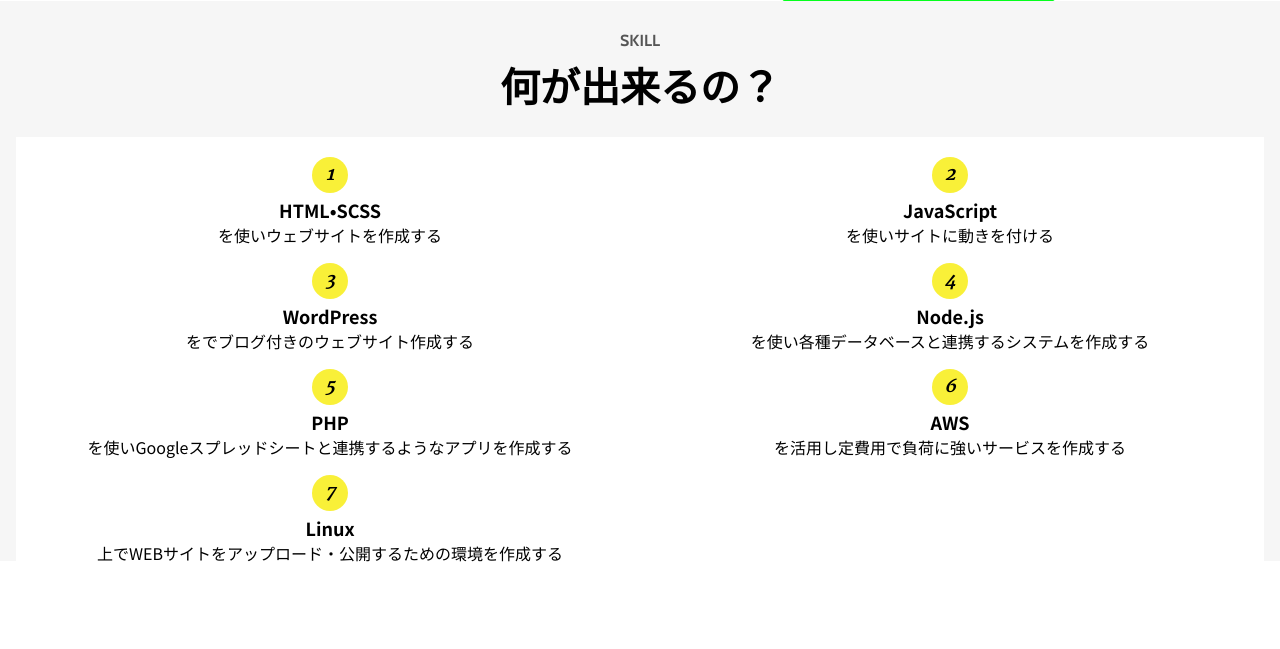
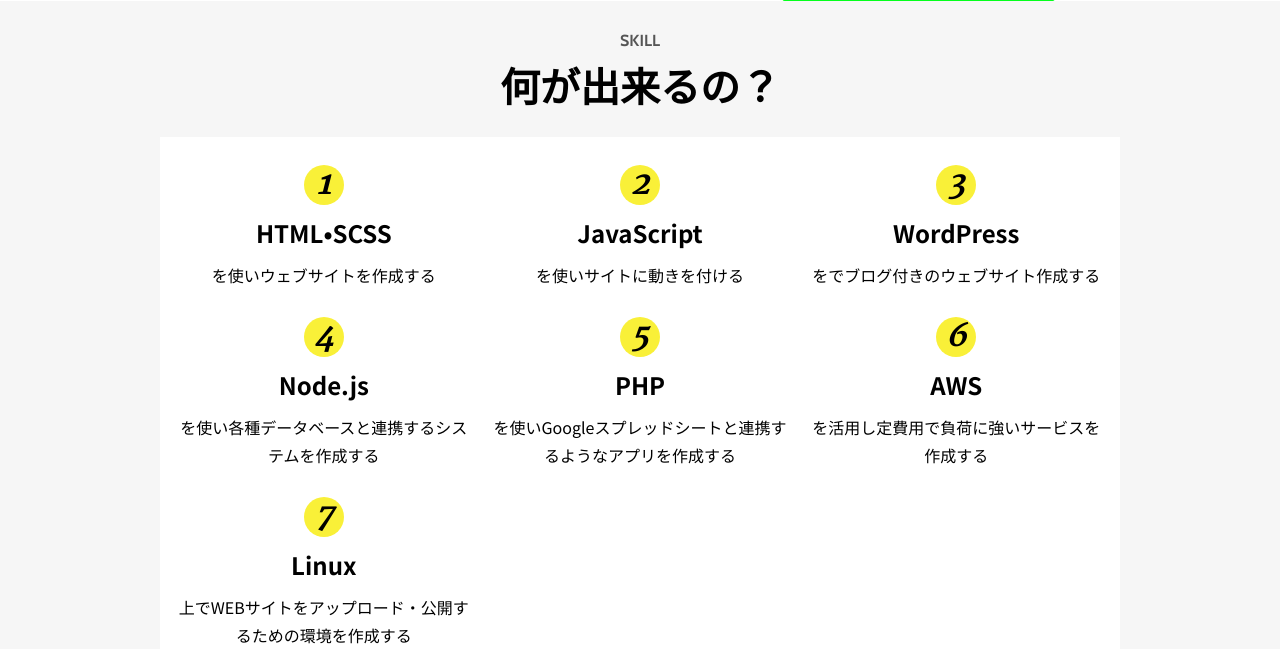
Before and after one commit to kensukegoto/self-appeal, a PHP site: page / in a window 1280 px wide; the page is wider, and only the part inside the window is pictured. Shown: the part 695-1344 px from the top of that part. Before the commit the page ends 1257 px from the top of that part, so only its background shows below. Run offline with PHP 8.4, Linux system fonts and the light colour scheme.

Commit message:
追加：各スキルのスタイル（タブレット・PC）

```diff
--- a/__dev/sass/block/_b-skill.scss
+++ b/__dev/sass/block/_b-skill.scss
@@ -10,9 +10,14 @@
     margin-top: 20px;
     margin-right: 16px;
     margin-left: 16px;
+    padding: 0 8px;
     background-color: color(base);
     @include media(l){
+      width: 960px;
       margin-top: 32px;
+      margin-left: auto;
+      margin-right: auto;
+      padding: 0 16px;
     }
   }
 
--- a/__dev/sass/component/_c-skill.scss
+++ b/__dev/sass/component/_c-skill.scss
@@ -12,17 +12,34 @@
     border-radius: 50%;
     align-items: center;
     justify-content: center;
+    @include media(l){
+      font-size: 3.2rem;
+      width: 40px;
+      height: 40px;
+    }
   }
   &__txt{
+
+    margin-top: 8px;
+    @include media(l){
+      margin-top: 16px;
+    }
     b{
       font-size: 1.8rem;
       font-weight: bold;
+      @include media(l){
+        font-size: 2.4rem;
+      }
     }
-    margin-top: 8px;
 
     span{
       margin-top: 8px;
       display: block;
+      line-height: 1.75;
+      @include media(l){
+        margin-top: 16px;
+        font-size: 1.6rem;
+      }
     }
   }
 }
--- a/__dev/sass/module/_m-skills.scss
+++ b/__dev/sass/module/_m-skills.scss
@@ -2,13 +2,22 @@
   display: flex;
   flex-wrap: wrap;
   justify-content: space-between;
-  padding: 0 8px;
+
 
   .c-skill{
 
     width: calc(50% - 4px);
     text-align: center;
     margin-top: 20px;
+    @include media(m){
+      width: calc(33% - (16px * 2)/3);
+      &::last-child{
+        width: calc(34% - (16px * 2)/3);
+      }
+    }
+    @include media(l){
+      margin-top: 28px;
+    }
 
   }
 }
--- a/css/index.css
+++ b/css/index.css
@@ -149,6 +149,7 @@ body {
   margin-top: 20px;
   margin-right: 16px;
   margin-left: 16px;
+  padding: 0 8px;
   background-color: #fff;
 }
 
@@ -302,12 +303,12 @@ body {
 .c-skill__txt span {
   margin-top: 8px;
   display: block;
+  line-height: 1.75;
 }
 .m-skills {
   display: flex;
   flex-wrap: wrap;
   justify-content: space-between;
-  padding: 0 8px;
 }
 .m-skills .c-skill {
   width: calc(50% - 4px);
@@ -1340,6 +1341,12 @@ body {
   }
   .c-man {
     right: 10%;
+  }
+  .m-skills .c-skill {
+    width: calc(33% - (16px * 2)/3);
+  }
+  .m-skills .c-skill::last-child {
+    width: calc(34% - (16px * 2)/3);
   }
   .u-mt0-m {
     margin-top: 0px;
@@ -2391,7 +2398,11 @@ body {
     padding-top: 32px;
   }
   .b-skill__inner {
+    width: 960px;
     margin-top: 32px;
+    margin-left: auto;
+    margin-right: auto;
+    padding: 0 16px;
   }
   .c-humburger {
     display: none !important;
@@ -2430,6 +2441,21 @@ body {
   .c-heading b {
     margin-top: 16px;
     font-size: 4rem;
+  }
+  .c-skill__num {
+    font-size: 3.2rem;
+    width: 40px;
+    height: 40px;
+  }
+  .c-skill__txt {
+    margin-top: 16px;
+  }
+  .c-skill__txt b {
+    font-size: 2.4rem;
+  }
+  .c-skill__txt span {
+    margin-top: 16px;
+    font-size: 1.6rem;
   }
   .m-gnavi__lists__content {
     display: flex;
@@ -2467,6 +2493,9 @@ body {
   .m-gnavi__lists__content .item:hover::before {
     background-color: #cc0000;
   }
+  .m-skills .c-skill {
+    margin-top: 28px;
+  }
   .u-mt0-l {
     margin-top: 0px;
   }
```
